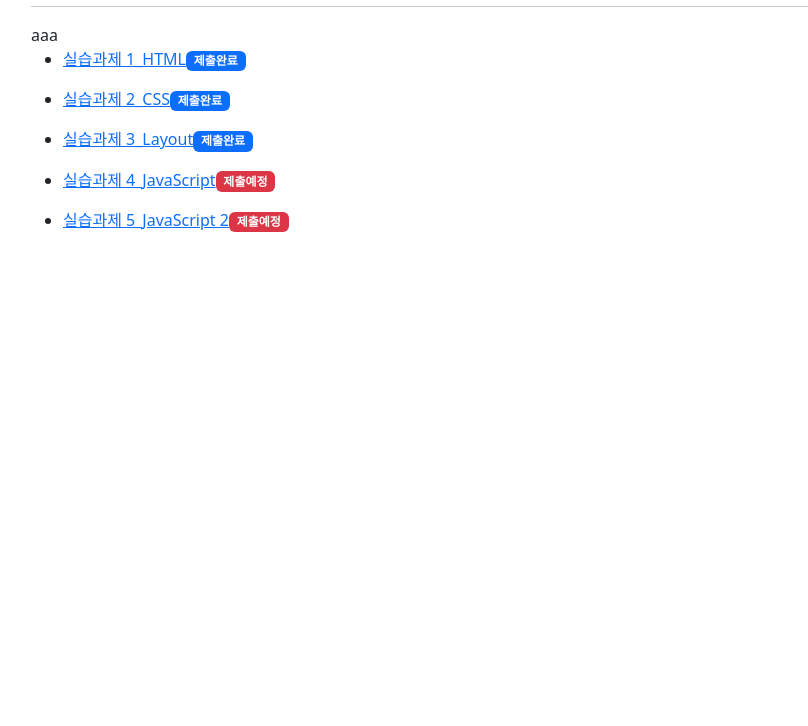
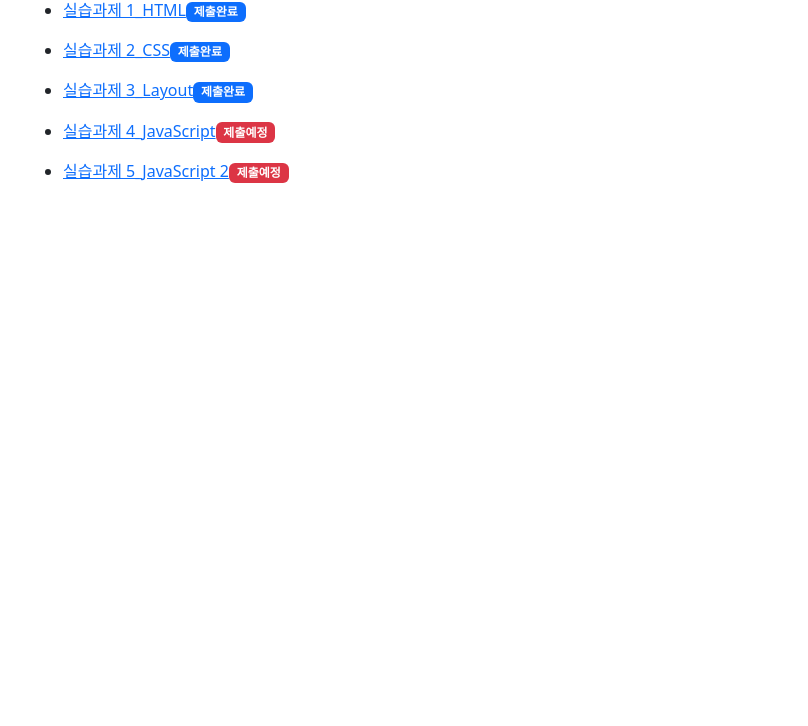
Before and after one commit to Heoooooo/------, a plain HTML site: page index.html in a window 1280 px wide. Shown: the part 74-800 px from the top of the page, without its empty margins (51-859 px from the left). Drawn offline with nearby package versions, Linux system fonts and the light colour scheme.

Commit message:
index.html 수정1

```diff
--- a/index.html
+++ b/index.html
@@ -10,7 +10,6 @@
 <body>
     <div class="container mt-3 ">
         <h1>index.html (컴퓨터과학과 2315168 유하연)</h1>
-        <hr>aaa
         <ul ckass = "nav flex-column">
             <li class = "pb-3"><a href="#">실습과제 1_HTML</a><span class="badge bg-primary">제출완료</span></li>
             <li class = "pb-3"><a href="#">실습과제 2_CSS</a><span class="badge bg-primary">제출완료</span></li>
```
